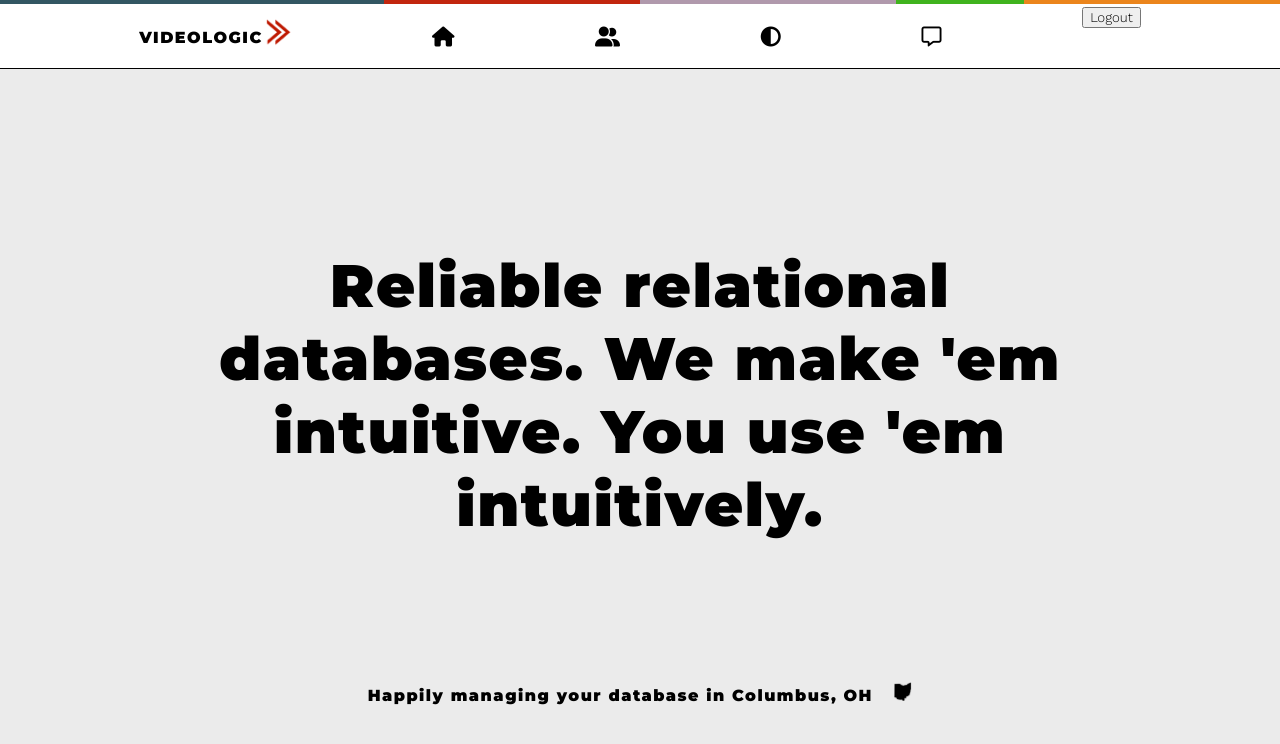
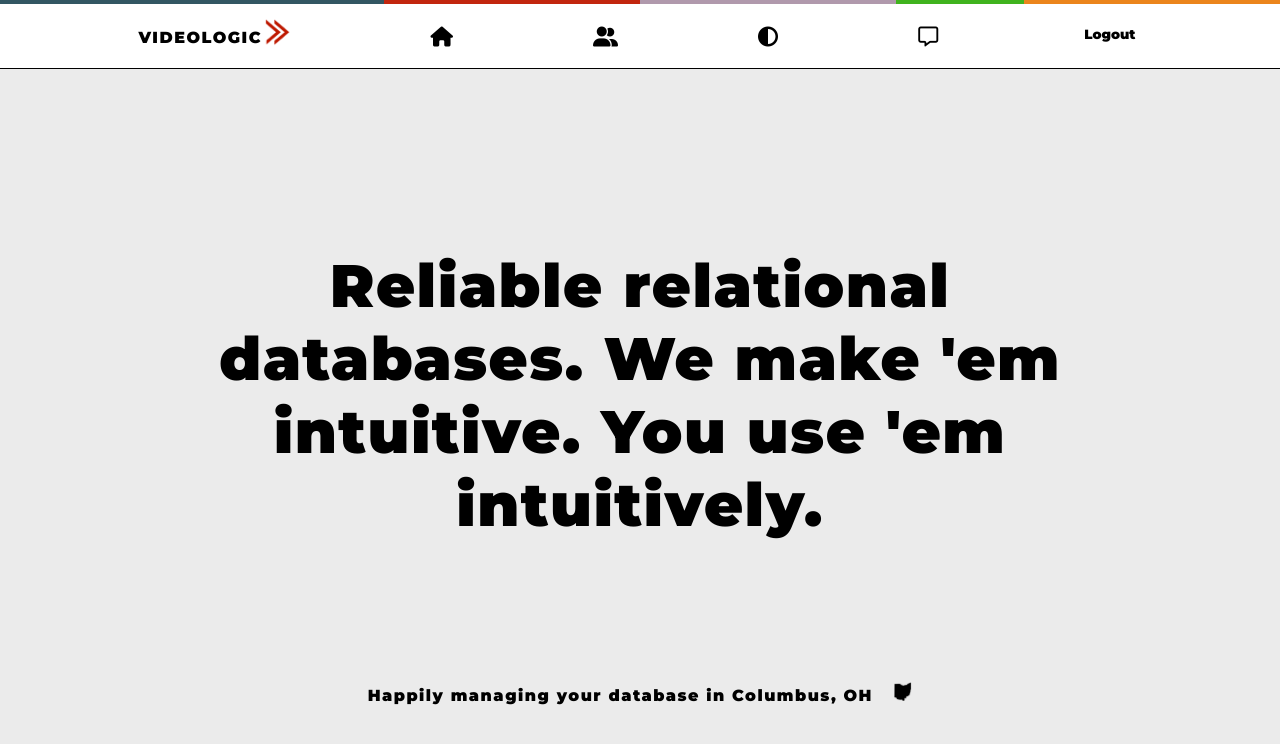
Before and after one commit to puleri/Videologic-Miniapp, a React (Create React App) app in the folder client/: page / in a window 1280 px wide. Shown: the top 744 px of the page. Built offline with nearby package versions, Linux system fonts and the light colour scheme.

Commit message:
Added Logout styles

```diff
--- a/client/src/App.js
+++ b/client/src/App.js
@@ -44,7 +44,7 @@ class App extends Component {
     <div className="App">
       <div className="main-content">
       <Route path='/' render={() => (
-        <Header />
+        <Header user={this.state.user}/>
       )}/>
       <Route exact path='/' render={() => (
       <LandingPage />
--- a/client/src/components/Header/Header.css
+++ b/client/src/components/Header/Header.css
@@ -2,3 +2,12 @@
   position: relative;
   padding-bottom: 2px;
 }
+.logout-header {
+  margin-top: 18px;
+  border: none;
+  background: none;
+  font-family:'Montserrat', sans-serif;
+}
+.logout-header:hover {
+  cursor: pointer;
+}
--- a/client/src/components/Header/Header.js
+++ b/client/src/components/Header/Header.js
@@ -9,7 +9,7 @@ class Header extends Component {
     super(props)
 
     this.state = {
-
+      user: localStorage.getItem("user")
     }
 
   }
@@ -21,6 +21,19 @@ class Header extends Component {
 
   }
   render() {
+    // ternary for if user is set and returning auth vs unauth header
+    if (localStorage.getItem('user')) {
+      const loggedIn = localStorage.getItem('user')
+      return (
+        <>
+        <h1>logged in as {loggedIn}</h1>
+        <div className="calendar">
+          <button onClick={this.logOut}>Logout</button>
+        </div>
+        </>
+
+      )
+    }
     return (
       <>
       <div className="colorheader"><div className="top-accent-blue"></div><div className="top-accent-red"></div><div className="top-accent-purple"></div><div className="top-accent-green"></div><div className="top-accent-yellow"></div></div>
@@ -41,7 +54,7 @@ class Header extends Component {
           <Link to="/Support"><i className="far fa-comment-alt"></i></Link>
         </div>
         <div className="calendar">
-          <button onClick={this.logOut}>Logout</button>
+          <button className="logout-header" onClick={this.logOut}>Logout</button>
         </div>
       </div>
       <div id="Navbar-bottomline"></div>
--- a/client/src/components/Login/Login.js
+++ b/client/src/components/Login/Login.js
@@ -22,11 +22,13 @@ class Login extends Component {
   handleChange = event => this.setState({
     [event.target.name]: event.target.value
   })
+
+
 // this is our arrow function for signing in on a click event
   signIn = event =>
   {
     event.preventDefault()
-    const { user, setUser } = this.props
+    // const { user, setUser } = this.props
     // creating a new form data object will let us send the data to php easier
     var login = new FormData();
     // here we are appending data to the form object we just created
@@ -45,18 +47,14 @@ class Login extends Component {
         localStorage.setItem('user', this.state.email)
         const loggedIn = localStorage.getItem('user')
         console.log("logged in user in storage is, ", loggedIn);
+        // next delete local storage user on logout
     }
     })
     .then(this.props.history.push('/'))
-    .then(this.props.history.push('/login'))
     .catch(err => {
       console.log("error is:", err.toString())
     } );
-    if (user) {
-      return (
-        <h1>Hello {this.state.email}</h1>
-      )
-    }
+
   }
 
   // onSignIn = event => {
```
